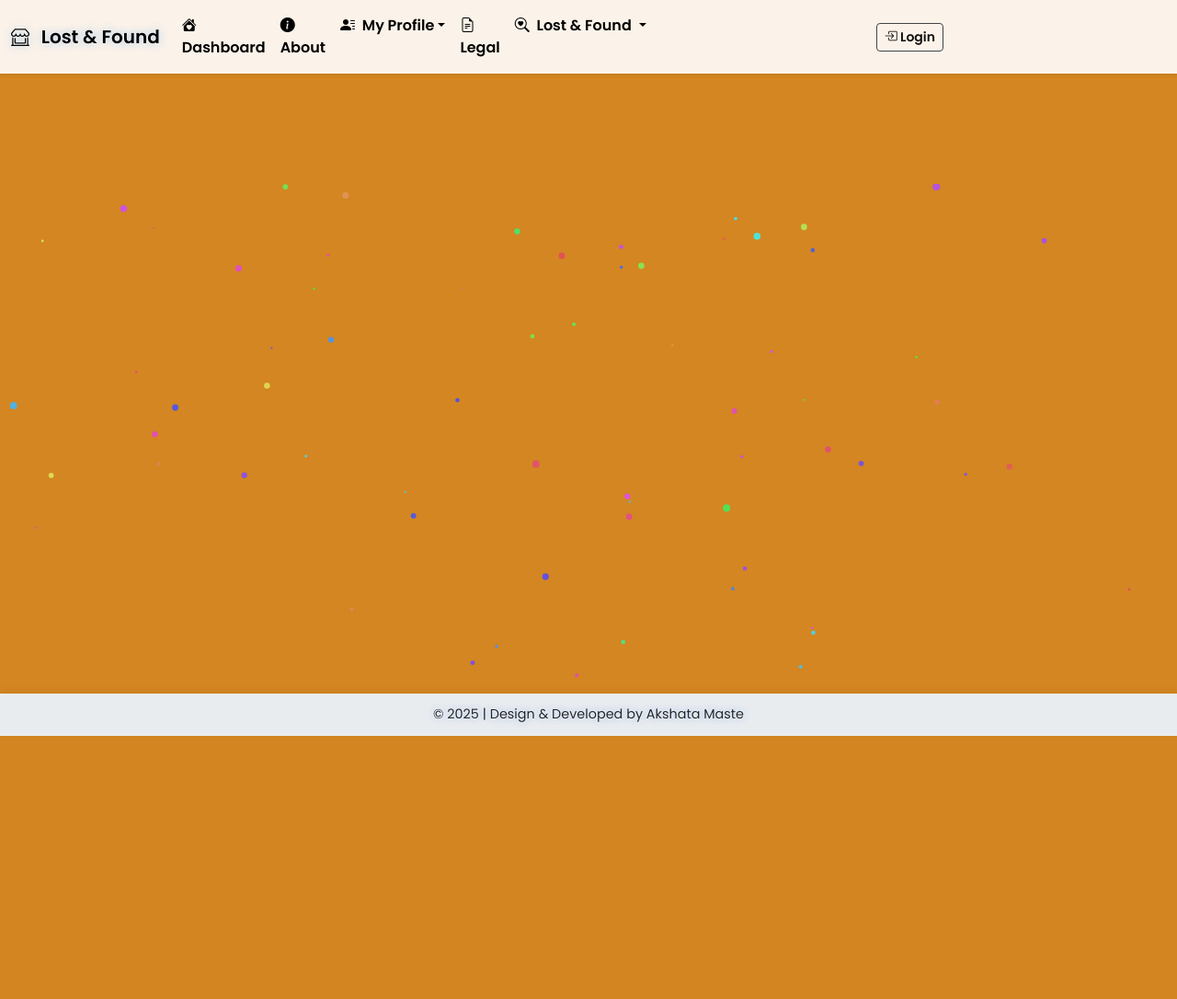
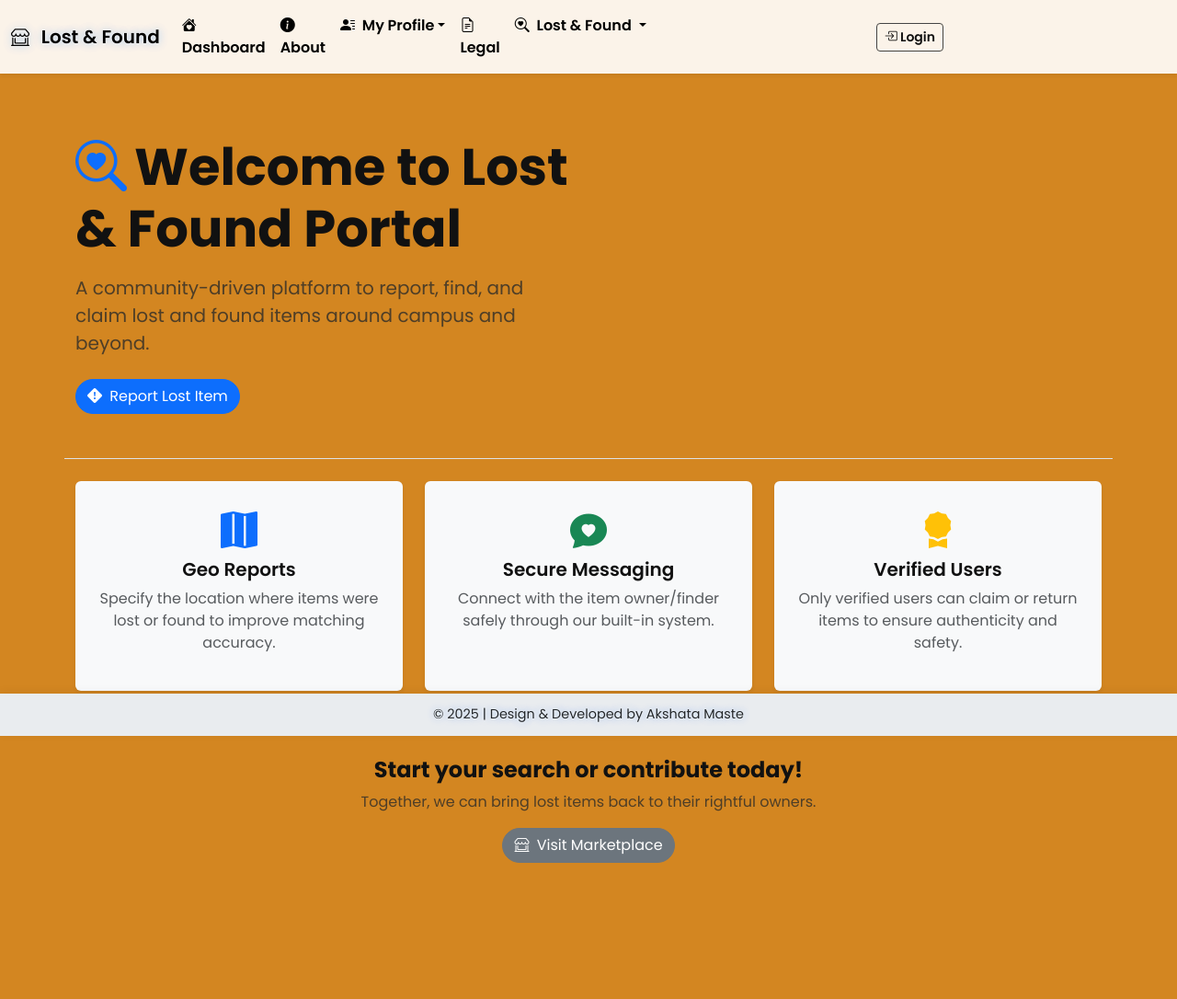
Before and after one commit to reme25241-cloud/LostAndFound, a Django app: page / in a window 1280 px wide. Shown: the whole page at 92% size. Before the commit the page ends 800 px from the top, so only its background shows below. Run offline with Django 5.2, Linux system fonts and the light colour scheme.

Commit message:
Update base.html

```diff
--- a/templates/base.html
+++ b/templates/base.html
@@ -161,7 +161,67 @@
 
 <!-- Main Content -->
 <div id="content" class="container-fluid">
-  {% block content %}{% endblock %}
+  {% block content %}
+    <div class="container py-5">
+      <!-- Hero Section -->
+      <div class="row align-items-center">
+        <div class="col-lg-6 text-center text-lg-start">
+          <h1 class="display-4 fw-bold mb-3">
+            <i class="bi bi-search-heart text-primary me-2"></i>Welcome to Lost & Found Portal
+          </h1>
+          <p class="lead mb-4 text-muted">
+            A community-driven platform to report, find, and claim lost and found items around campus and beyond.
+          </p>
+          <div class="d-flex flex-wrap gap-2 justify-content-center justify-content-lg-start">
+            <a href="{% url 'report_lost' %}" class="btn btn-primary rounded-pill">
+              <i class="bi bi-exclamation-diamond-fill me-1"></i> Report Lost Item
+            </a>
+            <!-- <a href="{% url 'report_lost' %}" class="btn btn-outline-success rounded-pill">
+              <i class="bi bi-box-seam-fill me-1"></i> Report Found Item
+            </a> -->
+          </div>
+        </div>
+        <!-- <div class="col-lg-6 text-center mt-4 mt-lg-0">
+          <img src="{% static 'img/lost-and-found.svg' %}" alt="Lost and Found" class="img-fluid" style="max-height: 380px;">
+        </div> -->
+      </div>
+
+      <!-- Features Section -->
+      <div class="row text-center mt-5 pt-4 border-top">
+        <div class="col-md-4 mb-4">
+          <div class="shadow-sm rounded p-4 bg-light h-100">
+            <i class="bi bi-map-fill text-primary fs-1 mb-3"></i>
+            <h5 class="fw-semibold">Geo  Reports</h5>
+            <p class="text-muted">Specify the location where items were lost or found to improve matching accuracy.</p>
+          </div>
+        </div>
+        <div class="col-md-4 mb-4">
+          <div class="shadow-sm rounded p-4 bg-light h-100">
+            <i class="bi bi-chat-heart-fill text-success fs-1 mb-3"></i>
+            <h5 class="fw-semibold">Secure Messaging</h5>
+            <p class="text-muted">Connect with the item owner/finder safely through our built-in system.</p>
+          </div>
+        </div>
+        <div class="col-md-4 mb-4">
+          <div class="shadow-sm rounded p-4 bg-light h-100">
+            <i class="bi bi-award-fill text-warning fs-1 mb-3"></i>
+            <h5 class="fw-semibold">Verified Users</h5>
+            <p class="text-muted">Only verified users can claim or return items to ensure authenticity and safety.</p>
+          </div>
+        </div>
+      </div>
+
+      <!-- Call to Action -->
+      <div class="text-center mt-5">
+        <h4 class="fw-bold">Start your search or contribute today!</h4>
+        <p class="text-muted">Together, we can bring lost items back to their rightful owners.</p>
+        <a href="{% url 'dashboard' %}" class="btn btn-secondary rounded-pill">
+          <i class="bi bi-shop-window me-1"></i> Visit Marketplace
+        </a>
+      </div>
+    </div>
+
+  {% endblock %}
 </div>
 
 <!-- Footer -->
```
